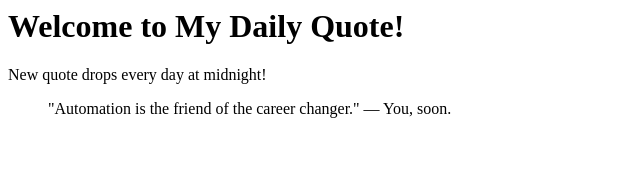
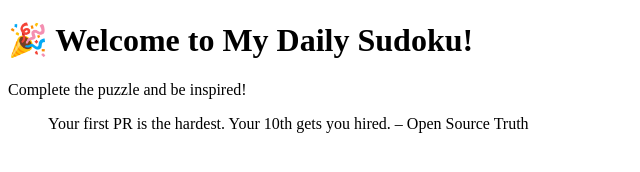
Before and after one commit to jackvone/terraform-static-website, a plain HTML site: page website/index.html in a window 1280 px wide. Shown: the whole page, without its empty margins (0-640 px from the left). Drawn offline with Linux system fonts and the light colour scheme.

Commit message:
Update index.html

```diff
--- a/website/index.html
+++ b/website/index.html
@@ -1,11 +1,30 @@
-<DOCTYPE html>
-<html>
+<!DOCTYPE html>
+<html lang="en">
 <head>
-  <title>My quote</title>
+  <meta charset="UTF-8" />
+  <meta name="viewport" content="width=device-width, initial-scale=1.0"/>
+  <title>My Daily Sudoku</title>
+  <!-- Optional: Add a favicon later -->
 </head>
 <body>
-  <h1>Welcome to My Daily Quote!</h1>
-  <p> New quote drops every day at midnight!</p>
-  <blockquote>"Automation is the friend of the career changer." — You, soon.</blockquote>
+  <h1>🎉 Welcome to My Daily Sudoku!</h1>
+  <p>Complete the puzzle and be inspired!</p>
+
+  <!-- This is where the daily quote will appear -->
+  <blockquote id="daily-quote">Loading wisdom...</blockquote>
+
+  <!-- Link to your quotes file (must come BEFORE the script that uses it) -->
+  <script src="quotes.js"></script>
+
+  <!-- Script to display the quote based on today's date -->
+  <script>
+    // Pick quote based on day of year (same for all users today)
+    const now = new Date();
+    const start = new Date(now.getFullYear(), 0, 0);
+    const dayOfYear = Math.floor((now - start) / 86400000);
+    const quote = DAILY_QUOTES[dayOfYear % DAILY_QUOTES.length];
+
+    document.getElementById("daily-quote").textContent = quote;
+  </script>
 </body>
 </html>
```
